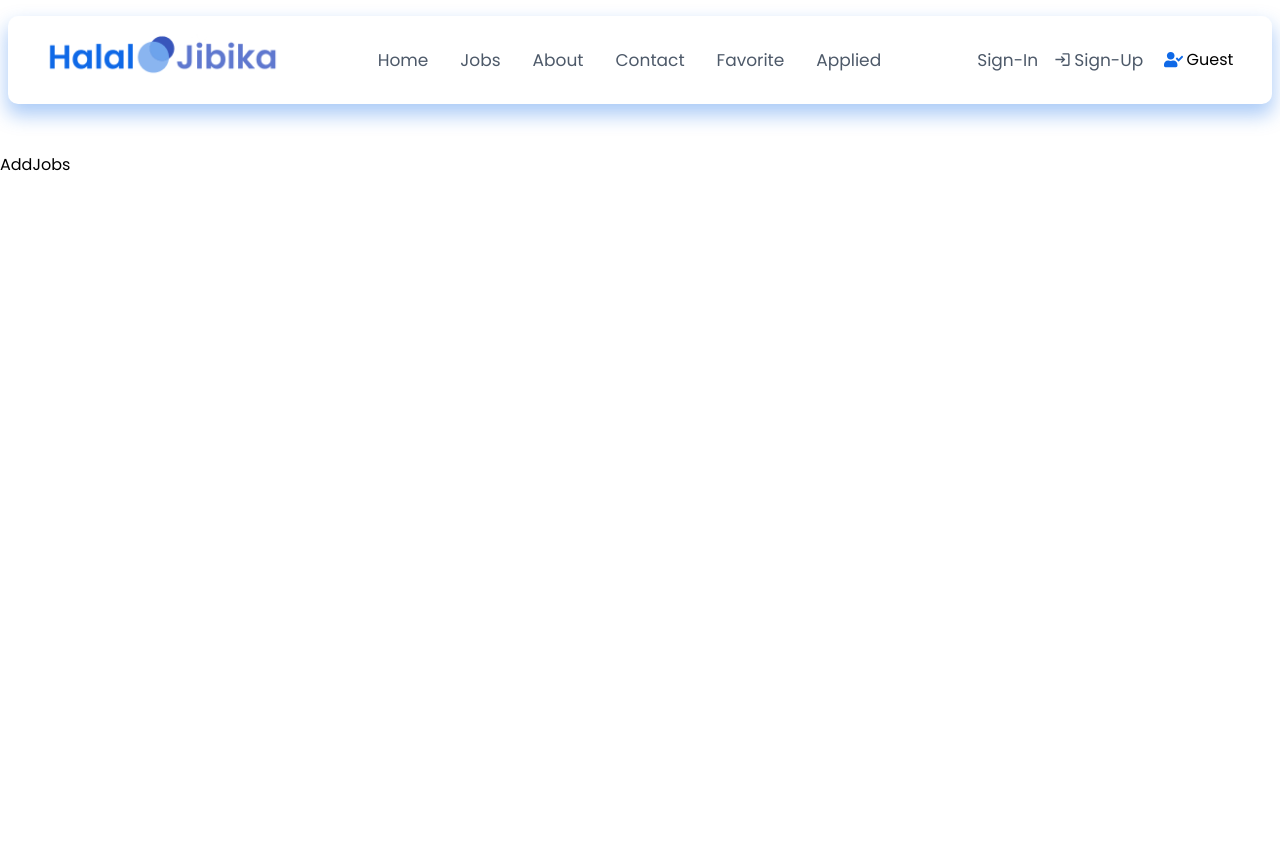
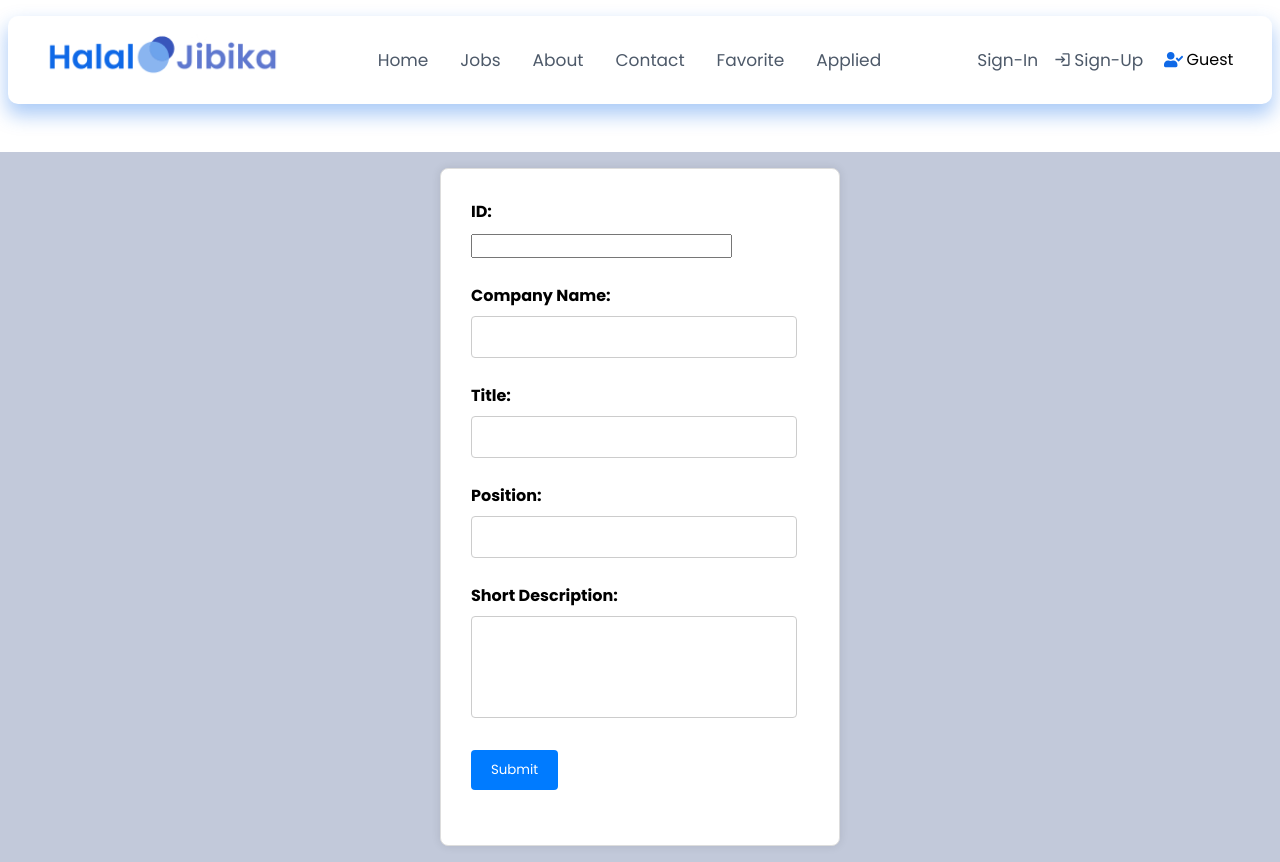
Before and after one commit to rakibulislam4/Halal-Jibika, a React (Vite) app: page /addjobs in a window 1280 px wide. Before the commit the page ends 800 px from the top, so only its background shows below. Built offline with nearby package versions, Linux system fonts and the light colour scheme; no server answers.

Commit message:
added add job section where jobs can be posted on api

```diff
--- a/package.json
+++ b/package.json
@@ -16,6 +16,7 @@
     "react": "^18.2.0",
     "react-dom": "^18.2.0",
     "react-firebase-hooks": "^5.1.1",
+    "react-hook-form": "^7.49.2",
     "react-icons": "^4.12.0",
     "react-loader-spinner": "^6.1.6",
     "react-router-dom": "^6.21.1",
--- a/src/Components/Model/Model.css
+++ b/src/Components/Model/Model.css
@@ -9,7 +9,7 @@
   max-width: 90%;
   width: 700px;
   height: 500px;
-  z-index: 9999;
+  /* z-index: 9999; */
   animation-name: modal;
   animation-duration: 0.2s;
   animation-timing-function: ease;
--- a/src/Components/Model/Model.jsx
+++ b/src/Components/Model/Model.jsx
@@ -1,3 +1,4 @@
+/* eslint-disable react/prop-types */
 import Swal from "sweetalert2";
 import "./Model.css";
 import { useEffect, useState } from "react";
@@ -5,6 +6,9 @@ import { useEffect, useState } from "react";
 const Modal = ({ data, onClose }) => {
   const [applied, setApplied] = useState(data.isApplied || false);
   const handleApply = async () => {
+    if (!("isApplied" in data)) {
+      data.isApplied = false;
+    }
     await fetch(`http://localhost:9000/jobs/${data.id}`, {
       method: "PUT",
       headers: {
@@ -14,7 +18,6 @@ const Modal = ({ data, onClose }) => {
     });
     setApplied(true);
 
-
     Swal.fire({
       position: "top-end",
       icon: "success",
@@ -22,8 +25,15 @@ const Modal = ({ data, onClose }) => {
       showConfirmButton: false,
       timer: 3000,
     });
+  };
 
-  };
+  useEffect(() => {
+    if (!("logo" in data)) {
+      data.logo = "https://picsum.photos/200/300";
+    }
+    console.log(data);
+  }, [data]);
+
   const handleApplied = () => {
     Swal.fire({
       position: "top-end",
@@ -32,11 +42,10 @@ const Modal = ({ data, onClose }) => {
       showConfirmButton: false,
       timer: 3000,
     });
-  }
+  };
 
   return (
     <div className="modal-overlay">
-
       <div className="modal-wrap">
         <div className="modal-content">
           <div className="modal-header">
@@ -149,7 +158,12 @@ const Modal = ({ data, onClose }) => {
                 Apply Now
               </button>
             ) : (
-              <button onClick={handleApplied} className="apply-now">Applied</button>
+              <button
+                onClick={handleApplied}
+                className="apply-now"
+              >
+                Applied
+              </button>
             )}
           </div>
         </div>
--- a/src/Routes/AddJobs/AddJobs.css
+++ b/src/Routes/AddJobs/AddJobs.css
@@ -0,0 +1,67 @@
+
+.form-container {
+    display: flex;
+    justify-content: center;
+    align-items: center;
+    background-color: #c2c9da;
+    padding: 1rem;
+  }
+
+  /* Form styling */
+  .job-form {
+    width: 400px;
+    padding: 30px;
+    border: 1px solid #ddd;
+    border-radius: 8px;
+    background-color: #fff;
+    box-shadow: 0 0 10px rgba(0, 0, 0, 0.1);
+  }
+
+
+  .form-group {
+    margin-bottom: 25px;
+  }
+
+
+  label {
+    display: block;
+    margin-bottom: 8px;
+    font-weight: bold;
+  }
+
+  input[type="text"],
+  textarea {
+    width: calc(100% - 12px);
+    padding: 10px;
+    border: 1px solid #ccc;
+    border-radius: 4px;
+    resize: none;
+    transition: border-color 0.3s;
+  }
+
+  input[type="text"]:focus,
+  textarea:focus {
+    border-color: #007bff;
+  }
+
+
+  .error-message {
+    color: red;
+    font-size: 0.9rem;
+    margin-top: 4px;
+  }
+
+
+  .submit-button {
+    background-color: #007bff;
+    color: #fff;
+    padding: 10px 20px;
+    border: none;
+    border-radius: 4px;
+    cursor: pointer;
+    transition: background-color 0.3s;
+  }
+
+  .submit-button:hover {
+    background-color: #0056b3;
+  }
--- a/src/Routes/AddJobs/AddJobs.jsx
+++ b/src/Routes/AddJobs/AddJobs.jsx
@@ -1,6 +1,122 @@
-import './AddJobs.css'
+
+import { useState } from 'react';
+import './AddJobs.css';
+import Swal from "sweetalert2";
 export default function AddJobs() {
+  const [formData, setFormData] = useState({
+    id: "",
+    companyName: "",
+    title: "",
+    position: "",
+    description: ""
+  });
+
+  const handleSubmit = async (e) => {
+    e.preventDefault();
+
+    try {
+      const response = await fetch('http://localhost:9000/jobs', {
+        method: 'POST',
+        headers: {
+          'Content-Type': 'application/json',
+        },
+        body: JSON.stringify(formData),
+      });
+
+      if (response.ok) {
+        Swal.fire({
+          position: "top-end",
+          icon: "success",
+          title: "Your job post have been added successfully",
+          showConfirmButton: false,
+          timer: 3000,
+        });
+      } else {
+        console.error('Error:', response.statusText);
+        alert('Failed to submit data. Please try again.');
+      }
+    } catch (error) {
+      console.error('Error:', error);
+      alert('An error occurred while submitting data.');
+    }
+
+    // Clear the form inputs after submission
+    setFormData({
+      id: "",
+      companyName: "",
+      title: "",
+      position: "",
+      description: ""
+    });
+  };
+
+  const handleChange = (e) => {
+    const { name, value } = e.target;
+    setFormData({
+      ...formData,
+      [name]: value
+    });
+  };
+
   return (
-    <div>AddJobs</div>
-  )
+    <div className="form-container">
+      <form className="job-form" onSubmit={handleSubmit}>
+        <div className="form-group">
+          <label htmlFor="id">ID:</label>
+          <input
+            type="number"
+            name="id"
+            value={formData.id}
+            onChange={handleChange}
+            required
+          />
+        </div>
+        <div className="form-group">
+          <label htmlFor="companyName">Company Name:</label>
+          <input
+            type="text"
+            name="companyName"
+            value={formData.companyName}
+            onChange={handleChange}
+            required
+          />
+        </div>
+        <div className="form-group">
+          <label htmlFor="title">Title:</label>
+          <input
+            type="text"
+            name="title"
+            value={formData.title}
+            onChange={handleChange}
+            required
+          />
+        </div>
+        <div className="form-group">
+          <label htmlFor="position">Position:</label>
+          <input
+            type="text"
+            name="position"
+            value={formData.position}
+            onChange={handleChange}
+            required
+          />
+        </div>
+        <div className="form-group">
+          <label htmlFor="description">Short Description:</label>
+          <textarea
+            rows="4"
+            name="description"
+            value={formData.description}
+            onChange={handleChange}
+            required
+          />
+        </div>
+        <div className="form-group">
+          <button type="submit" className="submit-button">
+            Submit
+          </button>
+        </div>
+      </form>
+    </div>
+  );
 }
--- a/src/Routes/Jobs/Jobs.jsx
+++ b/src/Routes/Jobs/Jobs.jsx
@@ -8,7 +8,7 @@ import Loading from "./../../Components/Loading/Loading";
 
 export default function Jobs() {
   const [apiData, setApiData] = useState([]);
-  const [isTrue, setIsTrue] = useState(true);
+  const [isTrue, setIsTrue] = useState(false);
   const [selectedData, setSelectedData] = useState(null);
   const [loading, setLoading] = useState(true);
   useEffect(() => {
@@ -32,19 +32,45 @@ export default function Jobs() {
 
   const handleModalOpen = (data) => {
     setSelectedData(data);
+    console.log("this is api data", selectedData);
   };
 
   const handleModalClose = () => {
     setSelectedData(null);
   };
+  const handleFavorite =async () => {
+       apiData.map(async (data) => {
+      if (!("isFavorite" in data)) {
+        data.isFavorite = false;
+      }
+      await fetch(`http://localhost:9000/jobs/${data.id}`, {
+        method: "PUT",
+        headers: {
+          "Content-Type": "application/json",
+        },
+        body: JSON.stringify({ ...data, isFavorite: true }),
+      });
 
+      setIsTrue(!isTrue);
+      console.log(data);
+
+    });
+  };
   return (
     <>
       <div className="jobs">
         {loading ? (
           <Loading />
         ) : (
-          <div style={{ display: "flex", flexWrap: "wrap", gap: "1rem",alignItems: "center", justifyContent: "center" }}>
+          <div
+            style={{
+              display: "flex",
+              flexWrap: "wrap",
+              gap: "1rem",
+              alignItems: "center",
+              justifyContent: "center",
+            }}
+          >
             {apiData &&
               apiData.map((data) => (
                 <div
@@ -71,12 +97,15 @@ export default function Jobs() {
                           See Details
                         </button>
                         {isTrue ? (
-                          <button className="star">
-                            <CiStar />
+                          <button
+                            onClick={handleFavorite}
+                            className="star"
+                          >
+                            <FaStar />
                           </button>
                         ) : (
                           <button className="star">
-                            <FaStar />
+                            <CiStar />
                           </button>
                         )}
                       </div>
```
Also changed, not shown: 1 other file (tests, documents, lock files or other folders). Lines whose indentation alone changed are shown as unchanged.
